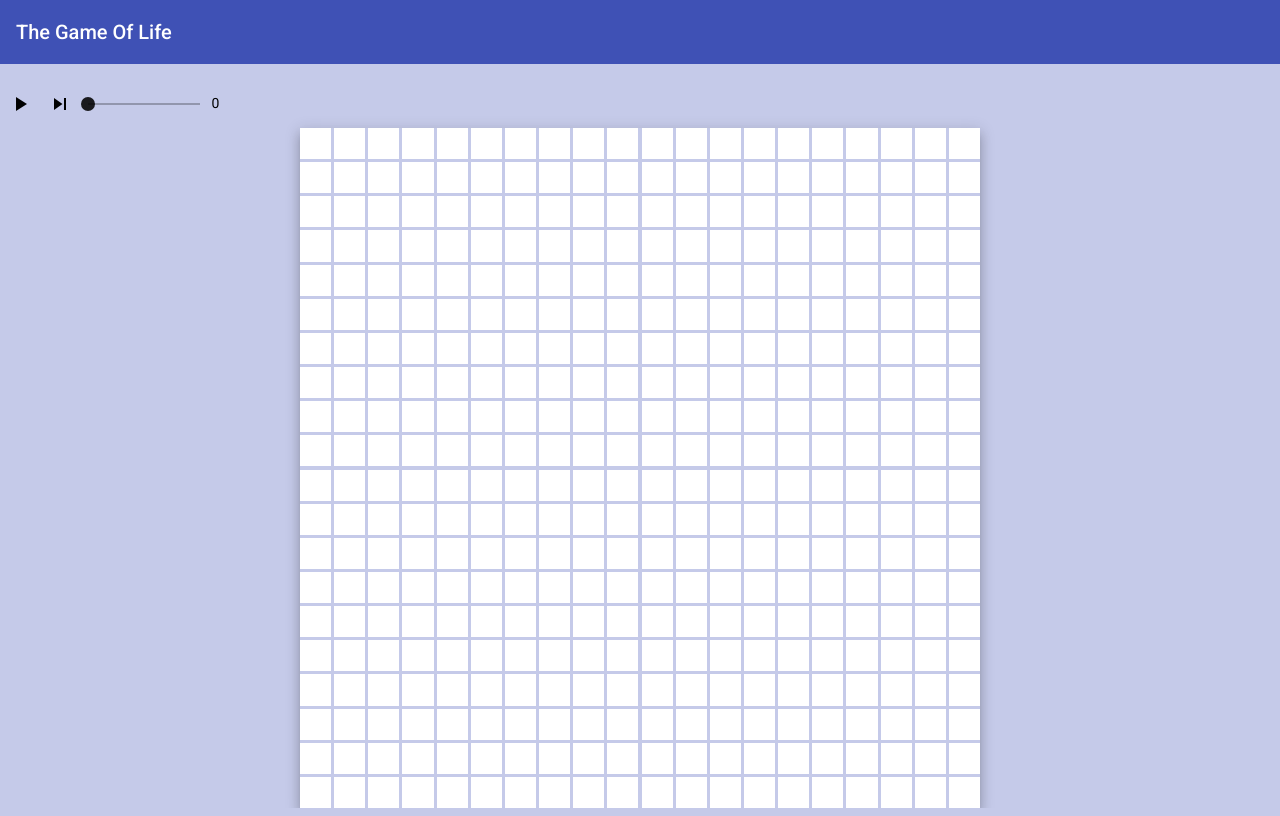
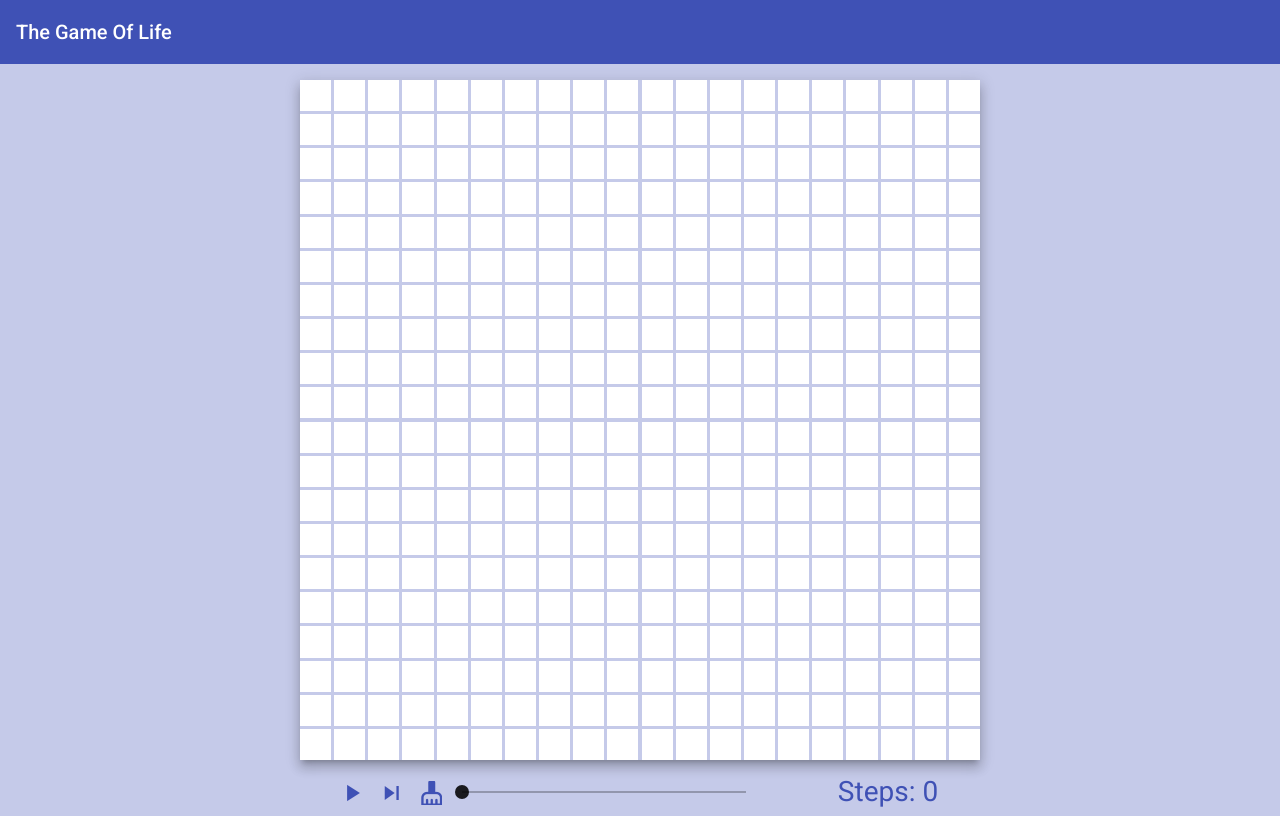
Before and after one commit to HJuls2/game-of-life, an Angular app: page / in a window 1280 px wide. Built offline with nearby package versions, Linux system fonts and the light colour scheme.

Commit message:
added reset feature

```diff
--- a/src/app/app.component.html
+++ b/src/app/app.component.html
@@ -2,6 +2,8 @@
     <app-toolbar title="The Game of Life"></app-toolbar>
 </header>
 
-<app-controller [grid]="grid"></app-controller>
+<app-grid #grid [dimension]="20" ></app-grid>
 
-<app-grid #grid [dimension]="20" ></app-grid>
+<div id="controller-container">
+    <app-controller [grid]="grid"></app-controller>
+</div>
--- a/src/app/app.component.scss
+++ b/src/app/app.component.scss
@@ -1,11 +1,18 @@
 header{
+    height: 64px;
     margin-bottom: 16px;
 }
 
-/* footer {
-    margin-top: 16px;
-    position:absolute;
-    bottom:0;
-    width:100%;
-    height: 64px;
-} */
+#controller-container{
+    margin: 8px auto;
+    width: 100%;
+    display: flex;
+    justify-content: center;
+
+    app-controller{
+        color: #3f51b5;
+        display: inline-flex;
+        justify-content: space-between;
+        align-items: center;
+    }
+}
--- a/src/app/components/grid/grid.component.html
+++ b/src/app/components/grid/grid.component.html
@@ -5,6 +5,4 @@
                 </div>
             </mat-grid-tile>
         </mat-grid-list>
-
-
 </div>
--- a/src/app/components/grid/grid.component.scss
+++ b/src/app/components/grid/grid.component.scss
@@ -6,32 +6,6 @@ mat-grid-tile{
     position: relative;
     margin: 0 auto;
     width: 85vh;
-}
-
-
-#button-container{
-    margin: 32px auto 32px auto;
-    display: flex;
-    justify-content: center;
-    align-items: center;
-    flex-direction: row;
-    width: 85vh;
-    height: 128px;
-
-
-    button, mat-slider{
-        margin: 2em;
-    }
-
-    button mat-icon,span {
-        font-size: 5em;
-    }
-
-    #counter{
-        justify-self: flex-end;
-
-    }
-
 }
 
 .tile-content{
--- a/src/app/components/grid/grid.component.ts
+++ b/src/app/components/grid/grid.component.ts
@@ -66,6 +66,15 @@ export class GridComponent implements OnInit{
   public pauseSimulation(){
     this.simulation.setPlayed(false);
     window.clearInterval(this.simulation.getIntervalId());
+  }
+
+  public reset(){
+    for(const tile of this.tiles){
+      tile.reset();
+      this.numNeighborsPerTile[this.tiles.indexOf(tile)] = 0;
+    }
+    this.simulation.resetTime();
+    this.simulation.setIntervalId(null);
   }
 
   /**
--- a/src/app/controller/controller.component.html
+++ b/src/app/controller/controller.component.html
@@ -1,19 +1,22 @@
-<div id="button-container">
+<div id="buttons-container">
     <ng-container *ngIf="!grid.simulation.isPlayed(); else pauseButton">
-        <button mat-icon-button class="central-button" (click)="grid.playSimulation()">
+        <button mat-icon-button (click)="grid.playSimulation()">
             <mat-icon>play_arrow</mat-icon>
         </button>
     </ng-container>
     <ng-template #pauseButton>
-        <button mat-icon-button class="central-button" (click)="grid.pauseSimulation()">
+        <button mat-icon-button (click)="grid.pauseSimulation()">
             <mat-icon>pause</mat-icon>
         </button>
     </ng-template>
-
-    <button id="next-step" *ngIf="!grid.simulation.isPlayed()" mat-icon-button (click)="grid.computeNextGlobalState()">
+    <button id="next-step" [ngStyle]="{'display': grid.simulation.isPlayed()? 'none' : 'block'}"  mat-icon-button (click)="grid.computeNextGlobalState()">
         <mat-icon>skip_next</mat-icon>
     </button>
-    <mat-slider id="speed-selector" [(value)]="grid.simulation.speed"
-                thumbLabel="true" min="1" max="10" step="1" tickInterval="1" ></mat-slider>
-    <span id="counter"> {{grid.simulation.getTime()}}</span>
+    <button mat-icon-button *ngIf="!grid.simulation.isPlayed()" (click)="grid.reset()">
+        <mat-icon>cleaning_services</mat-icon>
+    </button>
 </div>
+
+<mat-slider id="speed-selector" color="primary" *ngIf="!grid.simulation.isPlayed()" [(value)]="grid.simulation.speed" thumbLabel="true" min="1" max="10" step="1" tickInterval="1"></mat-slider>
+
+<span id="counter"> Steps: {{grid.simulation.getTime()}}</span>
--- a/src/app/controller/controller.component.scss
+++ b/src/app/controller/controller.component.scss
@@ -0,0 +1,21 @@
+#buttons-container {
+    display: inline-flex;
+    justify-content: space-between;
+    flex-wrap: nowrap;
+
+    button mat-icon {
+        margin-right: 8px;
+        font-size: 2em;
+    }
+}
+
+mat-slider {
+    width: 300px;
+}
+
+#counter {
+    margin-left: 3em;
+    justify-self: flex-end;
+    margin-right: 8px;
+    font-size: 2em;
+}
--- a/src/app/model/Simulation.ts
+++ b/src/app/model/Simulation.ts
@@ -1,6 +1,6 @@
 export class Simulation{
     private time: number;
-    speed: number;
+    public  speed: number;
     private played: boolean;
     private intervalId: number;
 
--- a/src/app/model/Tile.ts
+++ b/src/app/model/Tile.ts
@@ -9,6 +9,11 @@ export class Tile {
         this.id = id;
         this.state = state? state: TileState.EMPTY;
         this.lifeTime = state === TileState.ALIVE ? 1 : 0;
+    }
+
+    public reset(){
+        this.state = TileState.EMPTY;
+        this.resetLifeTime();
     }
 
     public born(){
@@ -48,12 +53,10 @@ export class Tile {
         this.lifeTime += 1;
     }
 
-    public resetLifeTime(): void{
+    private resetLifeTime(): void{
         this.lifeTime = 0;
     }
 
 
 
-
-
 }
```
